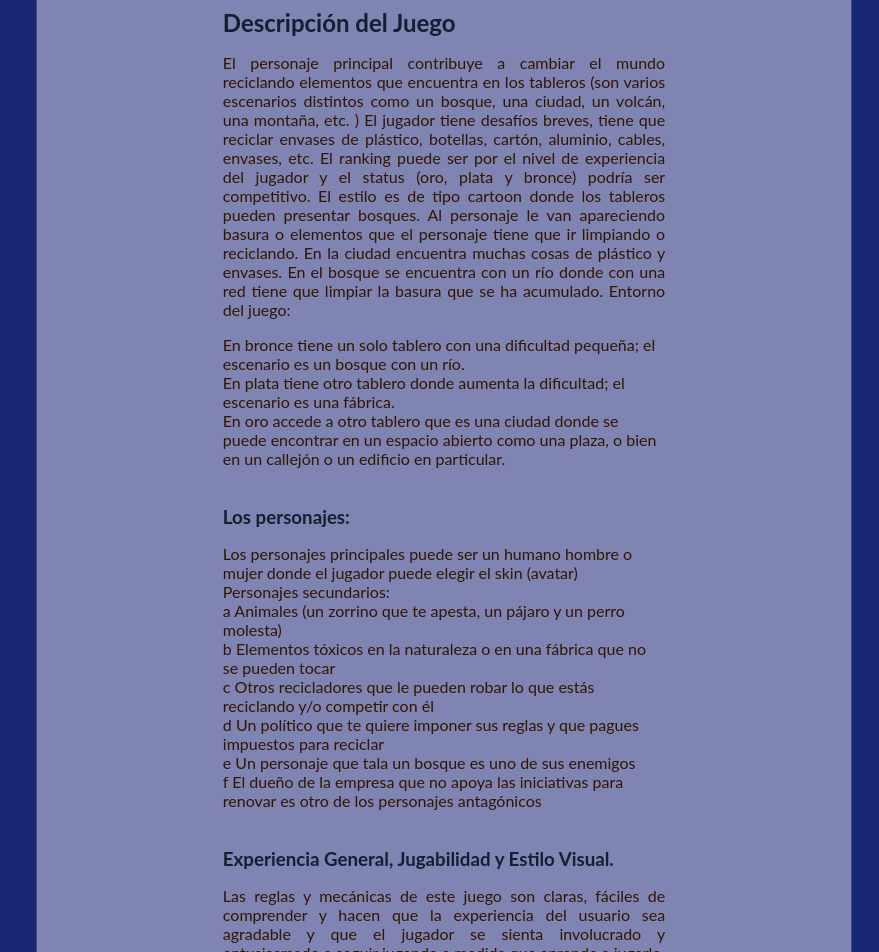
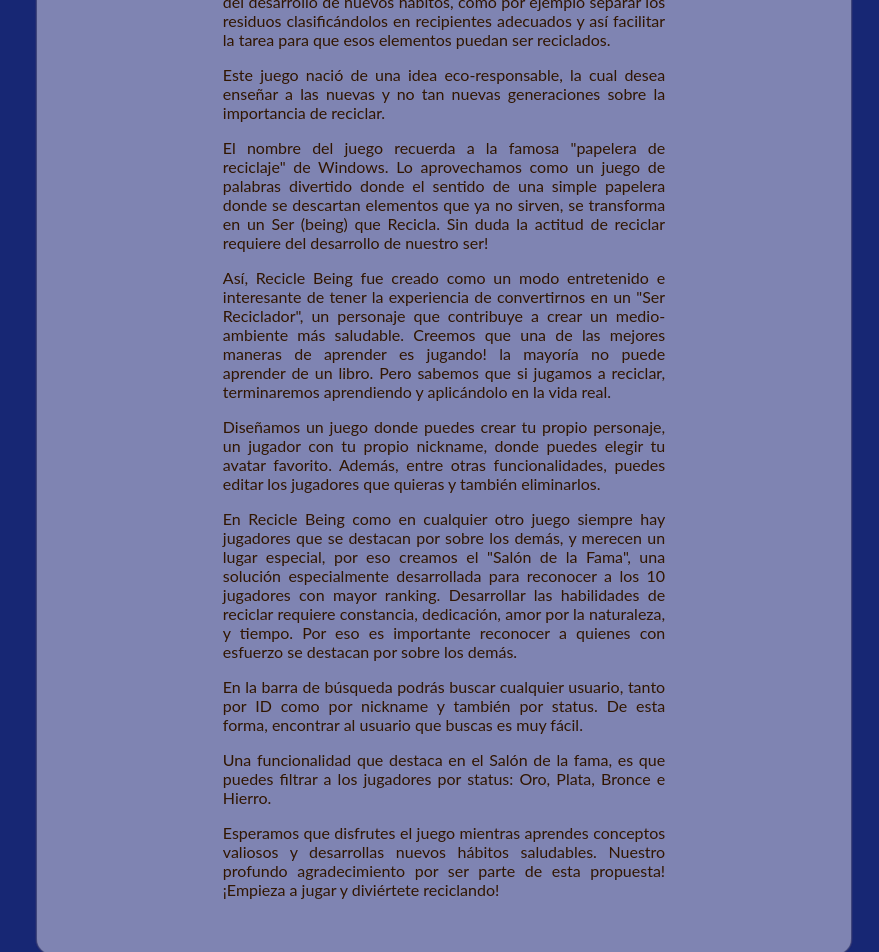
Before and after one commit to manejantesdt/game-prueba-client, a React (Create React App) app: page /about in a window 1280 px wide. Shown: the part 400-1352 px from the top of the page, without its empty margins (401-1280 px from the left). Built offline with nearby package versions, Linux system fonts and the light colour scheme.

Commit message:
actuaizo About

```diff
--- a/src/components/About.jsx
+++ b/src/components/About.jsx
@@ -8,16 +8,70 @@
       <article>
         <div></div>
         <div>
-          <h2>About Recicle Bin</h2>
-          <p>
-            <strong>Recicle Bin</strong> este lindo juego nacio, de una idea
-            eco-responsable, la cual desea enseñar a las nuevas y no tan nuevas
-            generaciones la importancia de reciclar
-          </p>
           <br />
           <br />
-          <h2>Descripción del Juego</h2>
+          <h2>Acerca de Recicle Being</h2>
           <p>
+            Cada vez más personas en todo el mundo son conscientes de la
+            necesidad de cuidar nuestro medio-ambiente. Sin embargo cuidar
+            nuestro entorno requiere, para la mayoría de nosotros, del
+            desarrollo de nuevos hábitos, como por ejemplo separar los residuos
+            clasificándolos en recipientes adecuados y así facilitar la tarea
+            para que esos elementos puedan ser reciclados.
+          </p>
+          <p>
+            Este juego nació de una idea eco-responsable, la cual desea enseñar
+            a las nuevas y no tan nuevas generaciones sobre la importancia de
+            reciclar.
+          </p>
+          <p>
+            El nombre del juego recuerda a la famosa "papelera de reciclaje" de
+            Windows. Lo aprovechamos como un juego de palabras divertido donde
+            el sentido de una simple papelera donde se descartan elementos que
+            ya no sirven, se transforma en un Ser (being) que Recicla. Sin duda
+            la actitud de reciclar requiere del desarrollo de nuestro ser!{" "}
+          </p>
+          <p>
+            Así, Recicle Being fue creado como un modo entretenido e interesante de
+            tener la experiencia de convertirnos en un "Ser Reciclador", un
+            personaje que contribuye a crear un medio-ambiente más
+            saludable. Creemos que una de las mejores maneras de aprender es
+            jugando! la mayoría no puede aprender de un libro. Pero sabemos que
+            si jugamos a reciclar, terminaremos aprendiendo y aplicándolo en la
+            vida real.
+          </p>
+          <p>
+            Diseñamos un juego donde puedes crear tu propio personaje, un
+            jugador con tu propio nickname, donde puedes elegir tu avatar
+            favorito. Además, entre otras funcionalidades, puedes editar los
+            jugadores que quieras y también eliminarlos.{" "}
+          </p>
+          <p>
+            En Recicle Being como en cualquier otro juego siempre hay jugadores
+            que se destacan por sobre los demás, y merecen un lugar especial, por
+            eso creamos el "Salón de la Fama", una solución especialmente
+            desarrollada para reconocer a los 10 jugadores con mayor ranking.
+            Desarrollar las habilidades de reciclar requiere constancia,
+            dedicación, amor por la naturaleza, y tiempo. Por eso es
+            importante reconocer a quienes con esfuerzo se destacan por sobre
+            los demás.{" "}
+          </p>
+          <p>
+            En la barra de búsqueda podrás buscar cualquier usuario, tanto por
+            ID como por nickname y también por status. De esta forma, encontrar
+            al usuario que buscas es muy fácil.{" "}
+          </p>
+          <p>
+            Una funcionalidad que destaca en el Salón de la fama, es que puedes
+            filtrar a los jugadores por status: Oro, Plata, Bronce e Hierro.{" "}
+          </p>
+          <p>
+            Esperamos que disfrutes el juego mientras aprendes conceptos
+            valiosos y desarrollas nuevos hábitos saludables. Nuestro profundo
+            agradecimiento por ser parte de esta propuesta! ¡Empieza a jugar y
+            diviértete reciclando!{" "}
+          </p>
+         {/*  <p>
             El personaje principal contribuye a cambiar el mundo reciclando
             elementos que encuentra en los tableros (son varios escenarios
             distintos como un bosque, una ciudad, un volcán, una montaña, etc. )
@@ -257,7 +311,7 @@
           <p>
             <a href="/contact-us">Contact Us</a>
           </p>
-        </div>
+         */}</div>
         <Link to="/">
           <button className="button_form">Back </button>
         </Link>
```
